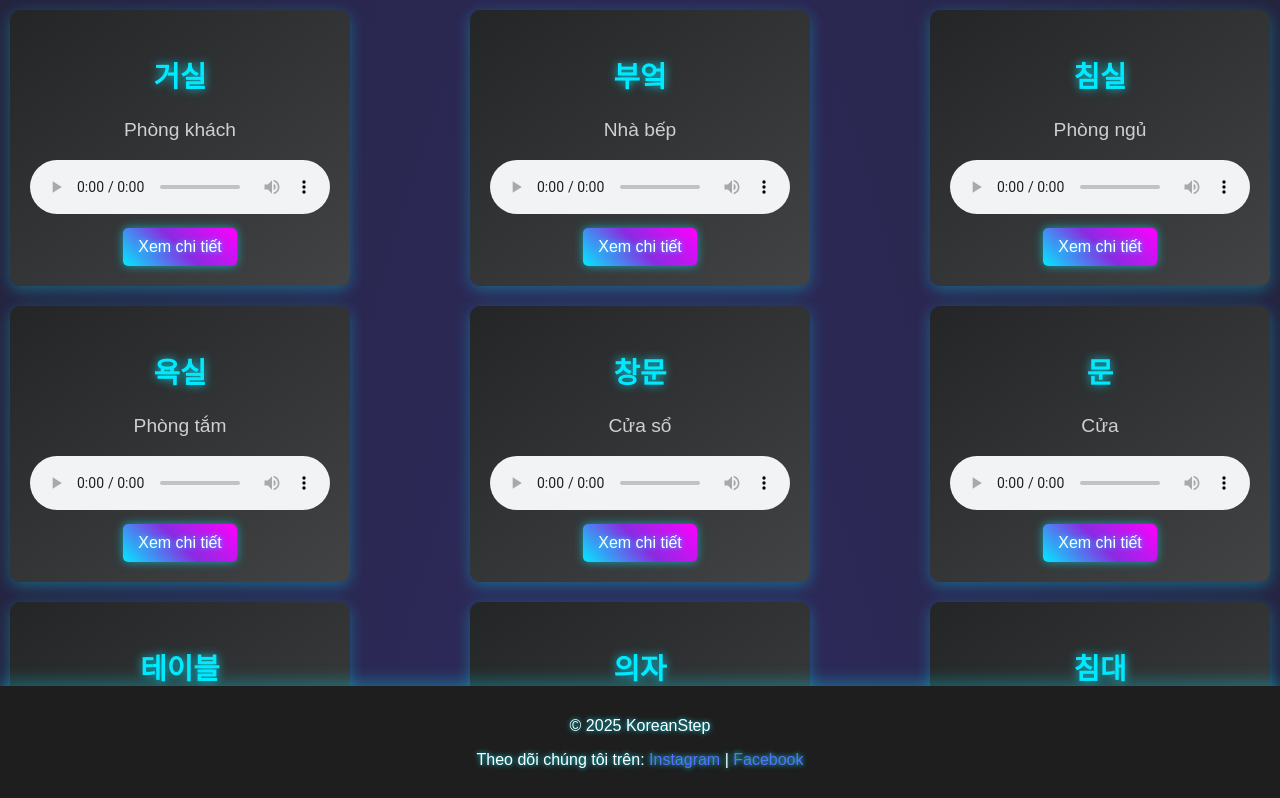
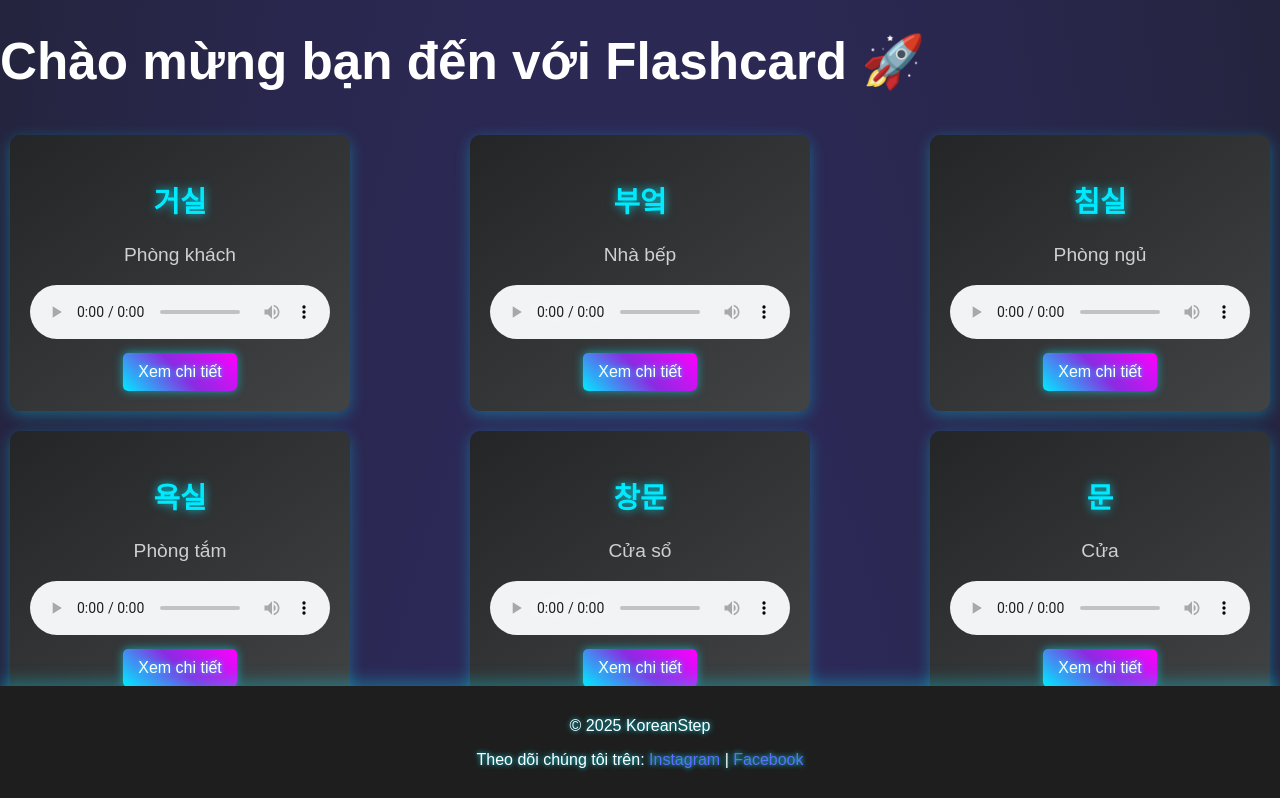
Before and after one commit to dinhtong1711/korestep, a React (Vite) app: page / in a window 1280 px wide. Shown: the top 798 px of the page. Built offline with nearby package versions, Linux system fonts and the light colour scheme.

Commit message:
Cập nhật App.jsx

```diff
--- a/src/App.jsx
+++ b/src/App.jsx
@@ -7,6 +7,7 @@ function App() {
   return (
     <Router>
       <div className="App">
+      <h1>Chào mừng bạn đến với Flashcard 🚀</h1>
         {/* Định nghĩa các route */}
         <Routes>
           {/* Trang hiển thị danh sách flashcards */}
```
